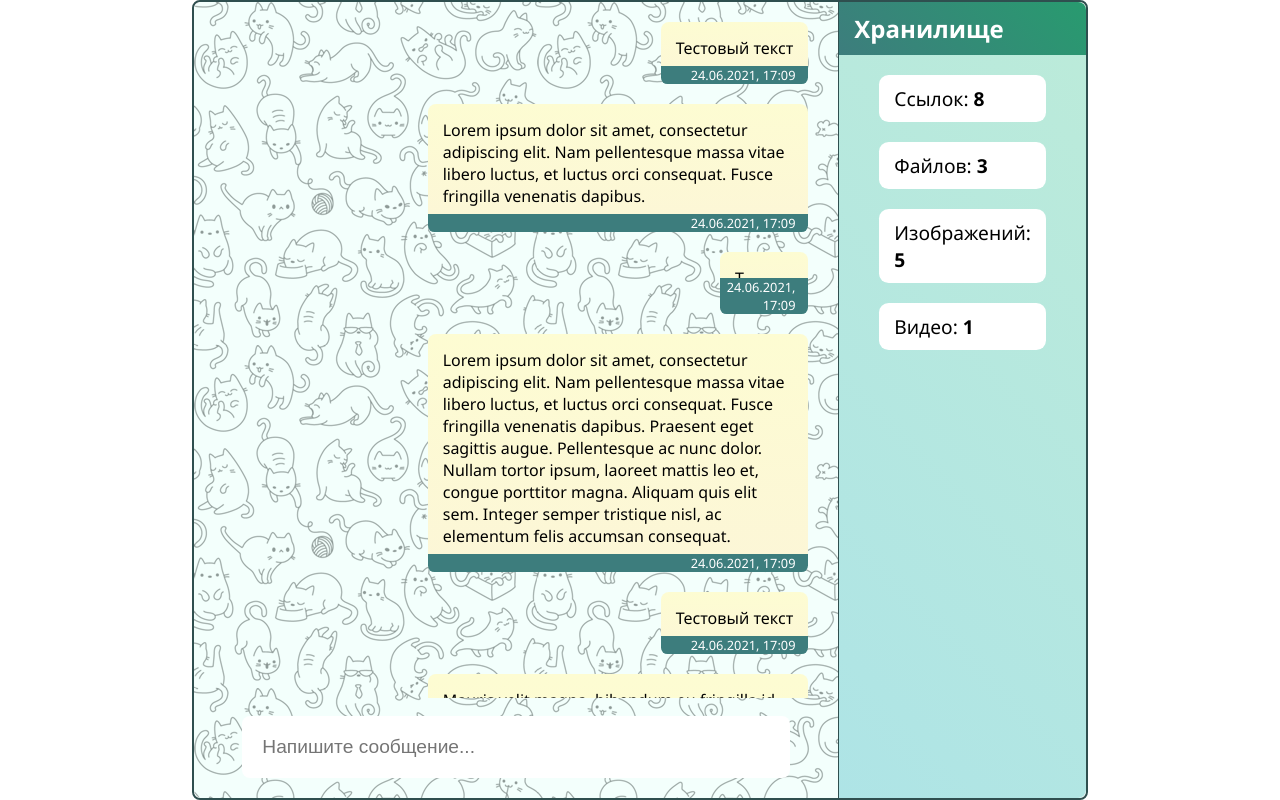
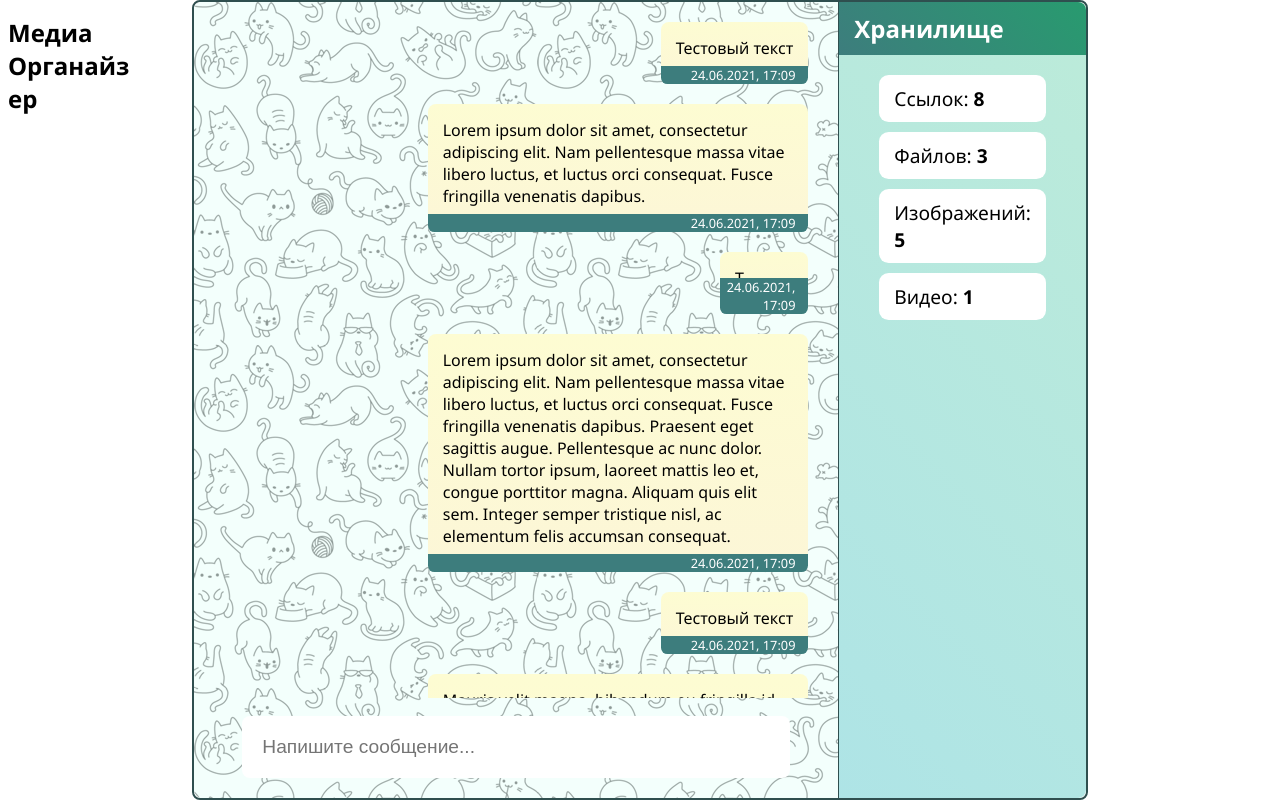
Before and after one commit to ADeoZ/Cats-Organizer, a website built with webpack: page src/index.html in a window 1280 px wide. Built offline with nearby package versions, Linux system fonts and the light colour scheme.

Commit message:
Header added

```diff
--- a/src/css/style.css
+++ b/src/css/style.css
@@ -2,7 +2,14 @@ body {
     font-family: 'Segoe UI', Tahoma, Geneva, Verdana, sans-serif;
 }
 
+h1.title {
+    font-size: 24px;
+    max-width: 10%;
+    overflow-wrap: break-word;
+}
+
 .chaos_organizer {
+    min-width: 700px;
     display: flex;
     justify-content: center;
     align-items: center;
@@ -127,7 +134,7 @@ body {
 .chaos_side_item {
     background-color: #ffffff;
     border-radius: 0.5em;
-    margin-bottom: 20px;
+    margin-bottom: 10px;
     padding: 10px 15px;
     font-size: 1.2em;
     cursor: pointer;
--- a/src/index.html
+++ b/src/index.html
@@ -9,6 +9,7 @@
 </head>
 
 <body>
+  <h1 class="title">Медиа Органайзер</h2>
   <section class="chaos_organizer">
     <div class="chaos_container">
       <main class="chaos_main">
```
